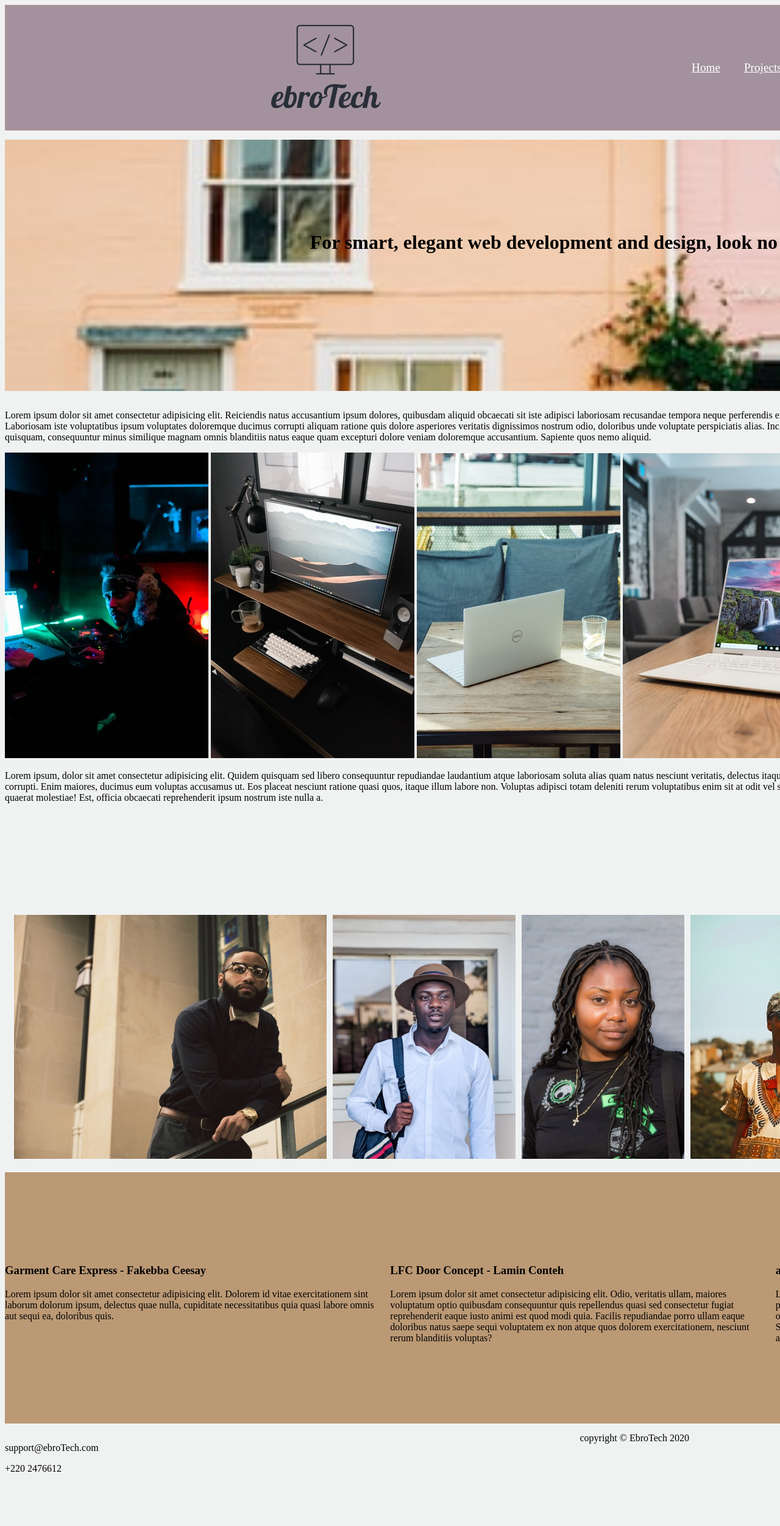
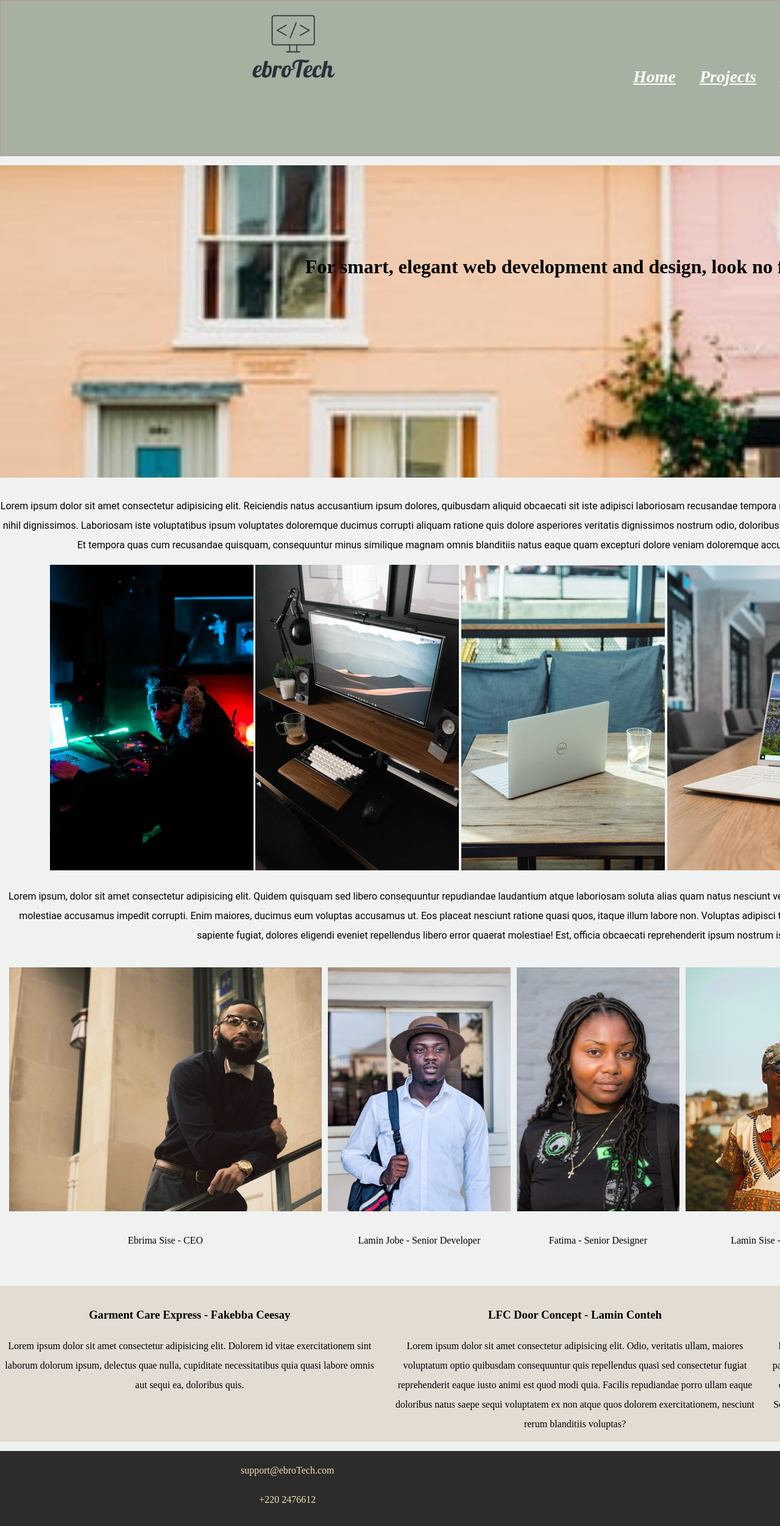
Before and after one commit to siseebrima/TeaCozy, a plain HTML site: page responsive page/index.html in a window 1280 px wide. Shown: the top 2502 px of the page at 61% size. Drawn offline with Linux system fonts and the light colour scheme; a web font is replaced by a local one.

Commit message:
added some more styling to the site

```diff
--- a/responsive page/index.html
+++ b/responsive page/index.html
@@ -66,11 +66,34 @@
         <section class="team">
             <!-- <h2>Meet the teaam</h2> -->
 
-            <img src="./images/member1.jpeg" alt="">
-            <img src="./images/member2.jpeg" alt="">
-            <img src="./images/member3.jpeg" alt="">
-            <img src="./images/member4.jpeg" alt="">
-            <img src="./images/member5.jpeg" alt="">
+            <div>
+                <img src="./images/member1.jpeg" alt="">
+                <p>
+                    Ebrima Sise - CEO
+                </p>
+            </div>
+            <div>
+                <img src="./images/member2.jpeg" alt="">
+                <p>
+                    Lamin Jobe - Senior Developer
+                </p>
+            </div>
+            <div>
+                <img src="./images/member3.jpeg" alt="">
+                <p>Fatima - Senior Designer</p>
+            </div>
+            <div>
+                <img src="./images/member4.jpeg" alt="">
+                <p>Lamin Sise - CTO</p>
+            </div>
+            <div>
+                <img src="./images/member5.jpeg" alt="">
+                <p>Fatoumata Jallow - QA</p>
+            </div>
+
+
+
+
 
         </section>
 
--- a/responsive page/styles.css
+++ b/responsive page/styles.css
@@ -10,19 +10,36 @@
     U+FEFF, U+FFFD;
 }
 
+@font-face {
+  font-family: "Roboto";
+  font-style: normal;
+  font-weight: 400;
+  font-display: swap;
+  src: url(https://fonts.gstatic.com/s/roboto/v20/KFOmCnqEu92Fr1Mu4mxKKTU1Kg.woff2)
+    format("woff2");
+  unicode-range: U+0000-00FF, U+0131, U+0152-0153, U+02BB-02BC, U+02C6, U+02DA,
+    U+02DC, U+2000-206F, U+2074, U+20AC, U+2122, U+2191, U+2193, U+2212, U+2215,
+    U+FEFF, U+FFFD;
+}
+
 body {
+  /* width: 20%; */
   font-family: "Old Standard TT";
-  /* width: 1600px; */
-  /* margin: 0 auto; */
+  /* margin-left: 15px; */
+
+  margin: 0 auto;
   /* width: 960px; */
   background-color: rgba(198, 207, 206, 0.25);
+  line-height: 2rem;
+  text-align: center;
 }
 
 .container {
+  /* width: 960px; */
   /* border: rosybrown 1px solid; */
   display: grid;
   grid-template-columns: repeat(3, 1fr);
-  grid-template-rows: 1fr 2fr 4fr 2fr 2fr 1fr;
+  grid-template-rows: 1fr 2fr 3fr 2fr 1fr 1fr;
   grid-template-areas:
     "header header header"
     "banner banner banner"
@@ -41,7 +58,7 @@ header {
   flex-wrap: wrap;
   justify-content: space-evenly;
   /* background-color: rgba(212, 122, 166, 0.5); */
-  background-color: rgba(131, 106, 123, 0.7);
+  background-color: rgba(166, 177, 161);
 }
 nav {
   align-self: center;
@@ -67,6 +84,8 @@ nav {
 
 .content {
   grid-area: content;
+  font-family: "Roboto";
+  /* border: 1px solid black; */
 }
 
 .sidebar {
@@ -76,6 +95,7 @@ nav {
 .team {
   grid-area: team;
   display: inline-flex;
+  /* border: 1px solid green; */
 }
 
 .testimonials {
@@ -87,7 +107,7 @@ nav {
   /* height: ; */
   align-content: center;
   gap: 10px;
-  background-color: rgb(187, 153, 117);
+  background-color: rgba(187, 153, 117, 0.25);
 }
 
 footer {
@@ -95,21 +115,26 @@ footer {
   /* border: 1px solid red; */
   display: grid;
   grid-template-columns: repeat(2, 1fr);
+  background-color: rgb(44, 44, 44);
+  color: wheat;
 }
 
-footer.copyright {
+footer .copyright {
   justify-self: center;
-  align-self: end;
+  align-self: center;
+  /* padding-top: 45px; */
 }
 
 nav ul li {
   display: inline-block;
   margin-left: 35px;
-  font-size: larger;
+  font-size: 1.75rem;
   /* color: aqua; */
+  font-weight: bold;
 }
 li a {
   color: white;
+  font-style: oblique;
 }
 
 .team img {
@@ -117,6 +142,16 @@ li a {
   margin: 5px;
 }
 
+.logo img {
+  /* border: 1px solid black; */
+  height: 150px;
+}
+
 .logo {
-  /* border: 1px solid black; */
+  /* justify-self: flex-start; */
 }
+
+a:hover {
+  color: yellowgreen;
+  text-decoration: none;
+}
```
